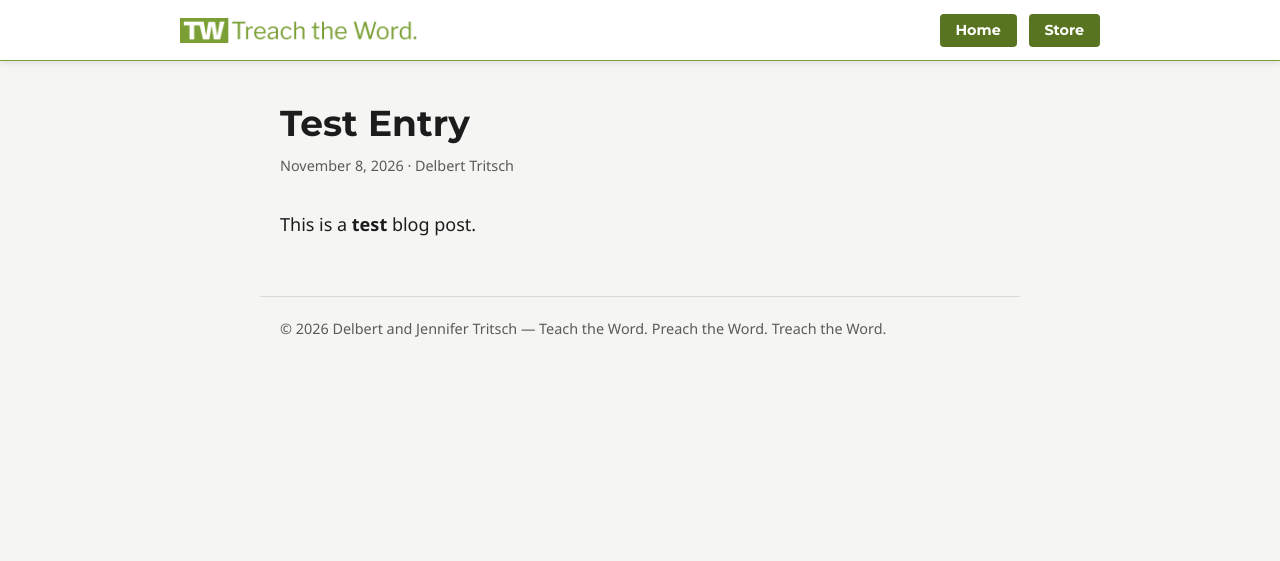
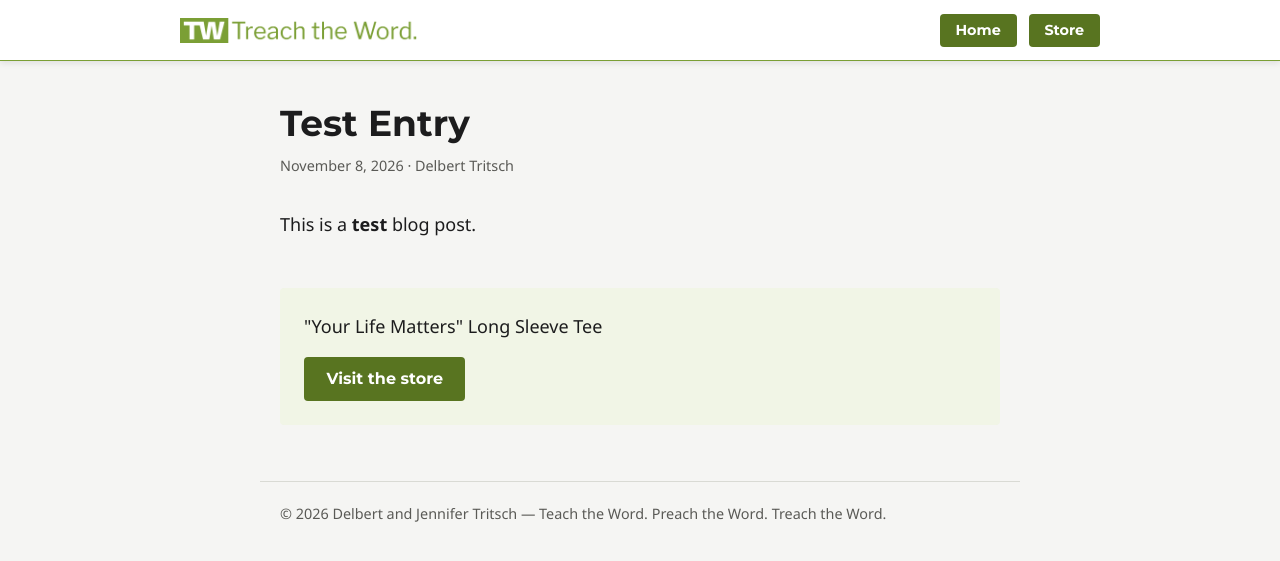
Before and after one commit to dtritsch/blog, a Jekyll site: the page built from _posts/2026-11-09-test-entry.md, in a window 1280 px wide. Shown: the top 561 px of the page. Built offline with Jekyll 4.4.1, drawn with Linux system fonts in a browser that asks for light colours.

Commit message:
Update Post “2026-11-09-test-entry” (#2)
Automatically generated. Merged on Decap CMS.

```diff
--- a/_posts/2026-11-09-test-entry.md
+++ b/_posts/2026-11-09-test-entry.md
@@ -4,5 +4,7 @@ author: delbert
 date: 2026-11-08 22:45:00 -06:00
 store_callout:
   label: Visit the store
+  url: https://treachtheword.com/products/your-life-matters-long-sleeve-tee
+  text: '"Your Life Matters" Long Sleeve Tee'
 ---
 This is a **test** blog post.
```
